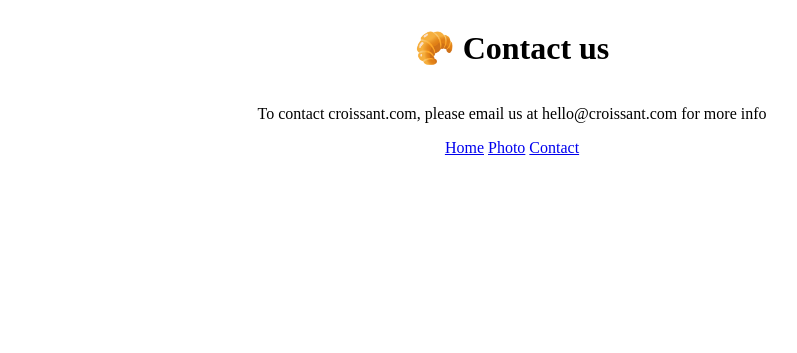
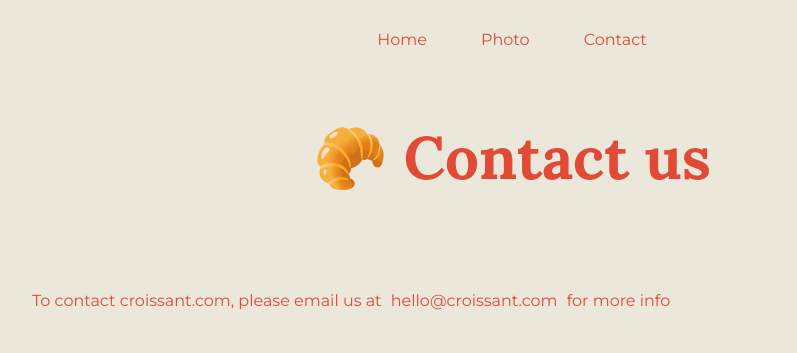
Before and after one commit to mrynp/croissant, a plain HTML site: page contact.html in a window 1280 px wide. Shown: the whole page, without its empty margins (128-925 px from the left). Drawn offline with Linux system fonts and the light colour scheme.

Commit message:
Change styles

```diff
--- a/contact.html
+++ b/contact.html
@@ -3,7 +3,12 @@
   <head>
     <meta charset="UTF-8" />
     <meta name="viewport" content="width=device-width, initial-scale=1.0" />
-
+    <link rel="preconnect" href="https://fonts.googleapis.com" />
+    <link rel="preconnect" href="https://fonts.gstatic.com" crossorigin />
+    <link
+      href="https://fonts.googleapis.com/css2?family=Lora:ital,wght@0,400..700;1,400..700&family=Montserrat:ital,wght@0,100..900;1,100..900&display=swap"
+      rel="stylesheet"
+    />
     <link rel="stylesheet" href="src/style.css" />
     <title>Contact us - Croissant.com</title>
     <meta
@@ -13,16 +18,17 @@
   </head>
   <body>
     <div class="main-container">
-      <h1>🥐 Contact us</h1>
-      <p>
-        To contact croissant.com, please email us at hello@croissant.com for
-        more info
-      </p>
       <div class="links">
         <a href="index.html">Home</a>
         <a href="photo.html">Photo</a>
         <a href="contact.html">Contact</a>
       </div>
+      <h1>🥐 Contact us</h1>
+      <p>
+        To contact croissant.com, please email us at
+        <a href="mailto:hello@croissant.com">hello@croissant.com</a> for more
+        info
+      </p>
     </div>
   </body>
 </html>
--- a/src/style.css
+++ b/src/style.css
@@ -3,10 +3,61 @@
   --secondary-color: #ece7db;
 }
 
+body {
+  margin: 0;
+  font-family: "Montserrat", sans-serif;
+  background-color: var(--secondary-color);
+  color: var(--primary-color);
+}
+
 .main-container {
   display: flex;
-
   flex-direction: column;
-  justify-content: center;
   align-items: center;
 }
+
+h1 {
+  font-family: "Lora", serif;
+  font-size: 60px;
+}
+
+p {
+  padding: 40px;
+  width: 75%;
+}
+
+img {
+  border: 2px solid var(--primary-color);
+  border-radius: 25px;
+  width: 75%;
+  height: auto;
+}
+
+.links {
+  margin: 30px 0;
+}
+
+.links a {
+  text-decoration: none;
+  margin: 20px;
+  color: var(--primary-color);
+  padding: 5px;
+}
+
+.links a:hover {
+  border: 1px solid var(--primary-color);
+  border-radius: 10px;
+  padding: 5px;
+}
+
+p a {
+  text-decoration: none;
+  color: var(--primary-color);
+  padding: 5px;
+}
+
+p a:hover {
+  text-decoration-line: underline;
+  text-decoration-style: wavy;
+  text-underline-offset: 4px;
+}
```
Also changed, not shown: index.html (+6 -6 lines), photo.html (+8 -3 lines).
